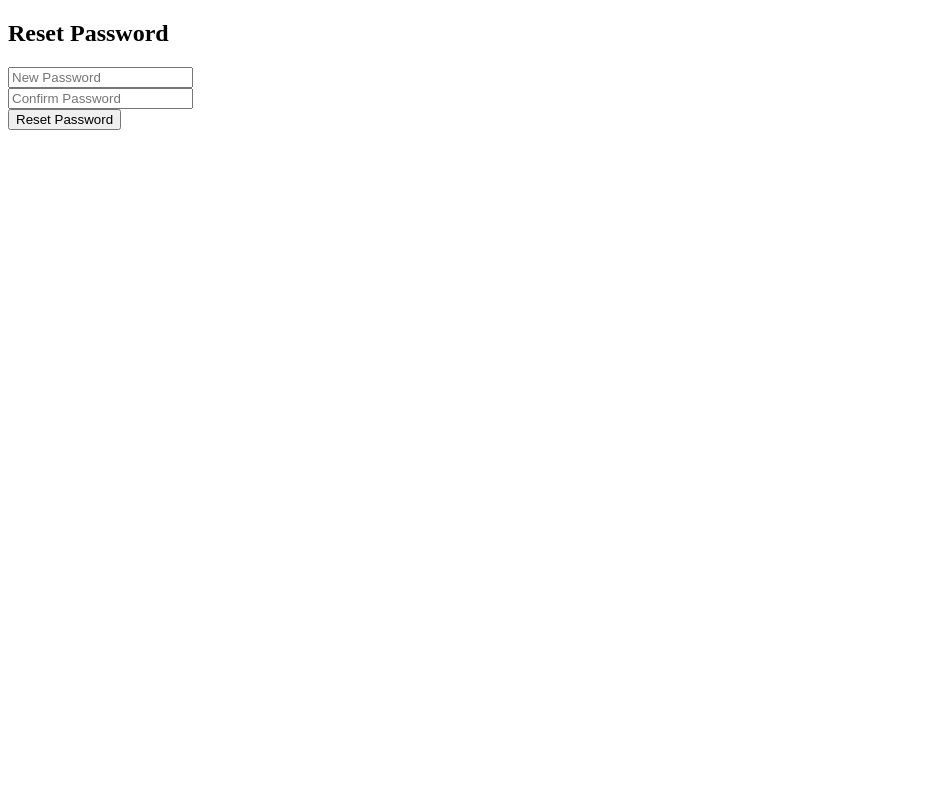
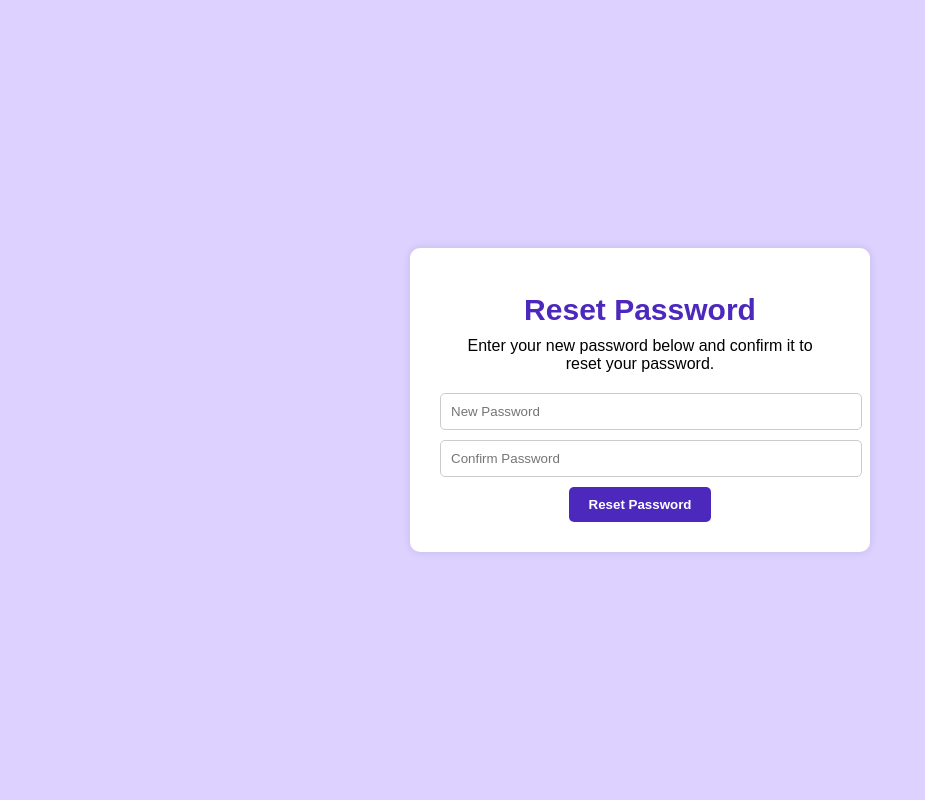
Before and after one commit to tolulopeahmed/MyFundApp, a Django app: template authentication/templates/password_reset_confirm.html in a window 1280 px wide. Shown: the whole page, without its empty margins (0-925 px from the left). Run offline with Django 4.2, Linux system fonts and the light colour scheme; the template is opened without the code that fills it, so the values that code supplies are empty.

Commit message:
Updated the password confirmation page

```diff
--- a/authentication/templates/password_reset_confirm.html
+++ b/authentication/templates/password_reset_confirm.html
@@ -2,14 +2,71 @@
 <html>
 <head>
     <title>Reset Password</title>
+    <style>
+        body {
+            font-family: 'proxima', sans-serif;
+            background-color: #DCD1FF;
+            display: flex;
+            justify-content: center;
+            align-items: center;
+            height: 100vh;
+            margin: 0;
+        }
+        .container {
+            background-color: #FFFFFF;
+            padding: 30px;
+            width: 80%;
+            max-width: 400px;
+            text-align: center;
+            border-radius: 10px;
+            box-shadow: 0 0 10px rgba(0, 0, 0, 0.1);
+        }
+        .header {
+            font-size: 30px;
+            margin-top: 15px;
+            margin-bottom: 10px;
+            color: #4C28BC;
+        }
+        .subText {
+            font-size: 16px;
+            color: black;
+            text-align: center;
+            margin: 0 20px;
+        }
+        #reset-form {
+            margin-top: 20px;
+        }
+        input {
+            width: 100%;
+            padding: 10px;
+            margin-bottom: 10px;
+            border: 1px solid #ccc;
+            border-radius: 5px;
+        }
+        #reset-button {
+            background-color: #4C28BC;
+            color: white;
+            border: none;
+            border-radius: 5px;
+            padding: 10px 20px;
+            cursor: pointer;
+            font-weight: bold;
+        }
+        #reset-button:hover {
+            background-color: #331D99;
+        }
+    </style>
 </head>
 <body>
-    <h2>Reset Password</h2>
-    <form id="reset-form">
-        <input type="password" id="new-password" placeholder="New Password" required><br>
-        <input type="password" id="confirm-password" placeholder="Confirm Password" required><br>
-        <button type="button" id="reset-button">Reset Password</button>
-    </form>
+    <div class="container">
+        <h2 class="header">Reset Password</h2>
+        <p class="subText">Enter your new password below and confirm it to reset your password.</p>
+        <form id="reset-form">
+            <input type="password" id="new-password" placeholder="New Password" required><br>
+            <input type="password" id="confirm-password" placeholder="Confirm Password" required><br>
+            <button type="button" id="reset-button">Reset Password</button>
+        </form>
+    </div>
     <script>
         const resetButton = document.getElementById('reset-button');
         resetButton.addEventListener('click', () => {
```
